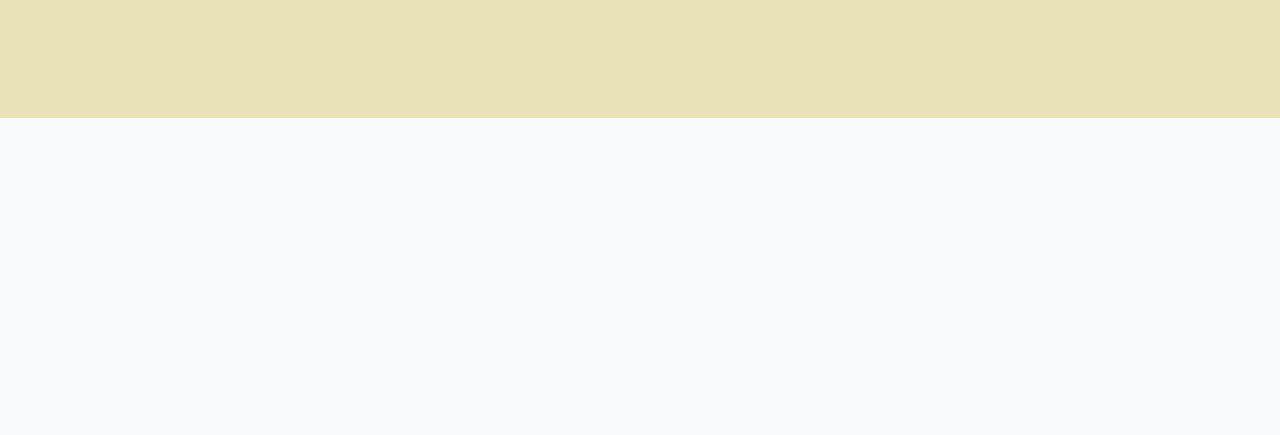
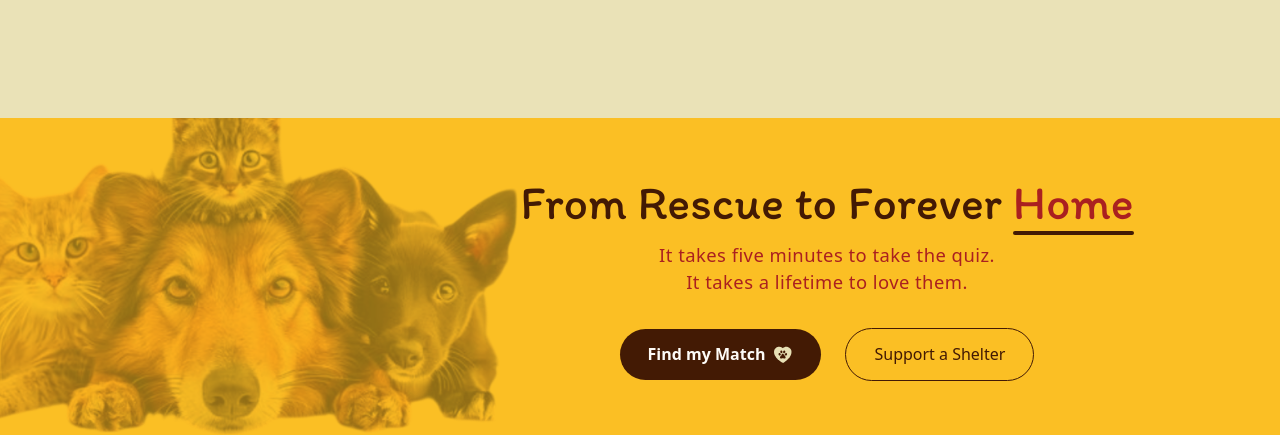
Before and after one commit to MgaOlokogini/rescuebase, a Next.js app: page / in a window 1280 px wide. Shown: the part 3359-3794 px from the top of the page. Before the commit the page ends 3477 px from the top, so only its background shows below. Built offline with nearby package versions, Linux system fonts and the light colour scheme.

Commit message:
Created CallToActionBanner section

```diff
--- a/app/page.js
+++ b/app/page.js
@@ -5,6 +5,7 @@ import HeroSection from '@/components/ui/landing/HeroSection';
 import RescuesShowcase from '@/components/ui/landing/RescuesShowcase';
 import StatsBanner from '@/components/ui/landing/StatsBanner';
 import AdoptionSteps from '@/components/ui/landing/AdoptionSteps';
+import CallToActionBanner from '@/components/ui/landing/CallToActionBanner';
 
 // 👇 We only need the Paw background module styles directly on this main orchestrator
 import pawStyles from "@/styles/Landing/PawOverlay.module.css";
@@ -20,6 +21,7 @@ export default function Home() {
       <StatsBanner />
       <AdoptionSteps />
       <PlatformFeatures />
+      <CallToActionBanner />
 
       {/* Background Decorative Graphic Overlays */}
       <div className={pawStyles.pawContainer}>
--- /dev/null
+++ b/components/ui/landing/CallToActionBanner.js
@@ -0,0 +1,52 @@
+// components/ui/landing/CallToActionBanner.js
+import Link from 'next/link';
+import Image from 'next/image';
+import styles from '@/styles/Landing/CTABanner.module.css';
+
+export default function CallToActionBanner() {
+  return (
+    <section className={styles.bannerSection}>
+      {/* Decorative Pet Graphic Overlay Container */}
+      <div className={styles.imageOverlayWrapper}>
+        <Image
+          src="/images/banner-pets.png"
+          alt="Rescued dogs and cats"
+          width={450}
+          height={300}
+          className={styles.bannerImage}
+          priority
+        />
+      </div>
+
+      {/* Center Content Group */}
+      <div className={styles.bannerContent}>
+        <h2 className={`mainTitle ${styles.bannerTitle}`}>
+          From Rescue to Forever <span className="highlightText">Home</span>
+        </h2>
+
+        <p className={`subTitle ${styles.bannerSubtitle}`}>
+          It takes five minutes to take the quiz. <br />
+          It takes a lifetime to love them.
+        </p>
+
+        {/* Call to Action Buttons */}
+        <div className={styles.buttonGroup}>
+          <Link href="/quiz" className={styles.primaryButton}>
+            <span>Find my Match</span>
+            <Image
+              src="/icons/light heart.svg"
+              alt=""
+              width={20}
+              height={20}
+              className={styles.btnIcon}
+            />
+          </Link>
+
+          <Link href="/shelters" className={styles.secondaryButton}>
+            Support a Shelter
+          </Link>
+        </div>
+      </div>
+    </section>
+  );
+}
--- a/components/ui/landing/HeroSection.js
+++ b/components/ui/landing/HeroSection.js
@@ -1,6 +1,5 @@
 import Link from "next/link";
 import Image from 'next/image';
-import Header from "@/components/shared/Header";
 import styles from "@/styles/Landing/Hero.module.css";
 
 export default function HeroSection() {
--- /dev/null
+++ b/styles/Landing/CTABanner.module.css
@@ -0,0 +1,114 @@
+/* styles/Landing/CTABanner.module.css */
+
+.bannerSection {
+  width: 100%;
+  background-color: #FBBF24; /* Your warm golden-yellow background color */
+  position: relative;
+  display: flex;
+  align-items: center;
+  justify-content: flex-end;
+  min-height: 320px;
+  padding: 2rem 10% 2rem 4rem;
+  overflow: hidden;
+}
+
+.imageOverlayWrapper {
+  position: absolute;
+  left: 0;
+  bottom: 0;
+  height: 100%;
+  display: flex;
+  align-items: flex-end;
+  opacity: 0.85;
+  mix-blend-mode: multiply;
+  overflow: hidden;
+}
+
+.bannerImage {
+  object-fit: contain;
+  height: 100%;
+  opacity: 50%;
+  width: auto;
+  transform: scale(1.15);
+  transform-origin: bottom right;
+}
+
+.bannerContent {
+  display: flex;
+  flex-direction: column;
+  align-items: center;
+  text-align: center;
+  z-index: 10;
+  max-width: 650px;
+  width: 100%
+}
+
+.bannerTitle {
+  font-size: 3rem;
+  margin-bottom: 0.75rem;
+}
+
+.bannerSubtitle {
+  font-size: 1.15rem;
+  line-height: 1.5;
+  margin-bottom: 2rem;
+  font-weight: 500;
+}
+
+.buttonGroup {
+  display: flex;
+  gap: 1.5rem;
+  align-items: center;
+}
+
+.primaryButton {
+  background-color: #431a04;
+  color: #FDFBF7;
+  padding: 0.85rem 1.75rem;
+  border-radius: 9999px;
+  font-weight: 600;
+  display: flex;
+  align-items: center;
+  gap: 0.5rem;
+  transition: transform 0.2s ease, background-color 0.2s ease;
+  text-decoration: none;
+}
+
+.primaryButton:hover {
+  transform: translateY(-2px);
+  background-color: #2d1102;
+}
+
+.secondaryButton {
+  background-color: transparent;
+  color: #431a04;
+  border: 1px solid #431a04;
+  padding: 0.85rem 1.75rem;
+  border-radius: 9999px;
+  font-weight: 500;
+  transition: all 0.2s ease;
+  text-decoration: none;
+}
+
+.secondaryButton:hover {
+  background-color: rgba(67, 26, 4, 0.05);
+  transform: translateY(-2px);
+}
+
+@media (max-width: 900px) {
+  .bannerSection {
+    flex-direction: column;
+    justify-content: center;
+    padding: 3rem 2rem;
+  }
+
+  .imageOverlayWrapper {
+    position: relative;
+    opacity: 0.5;
+    margin-bottom: 1.5rem;
+  }
+
+  .bannerTitle {
+    font-size: 2.25rem;
+  }
+}
```
Also changed, not shown: public/images/banner-pets.png (added), 1 other file (tests, documents, lock files or other folders).
